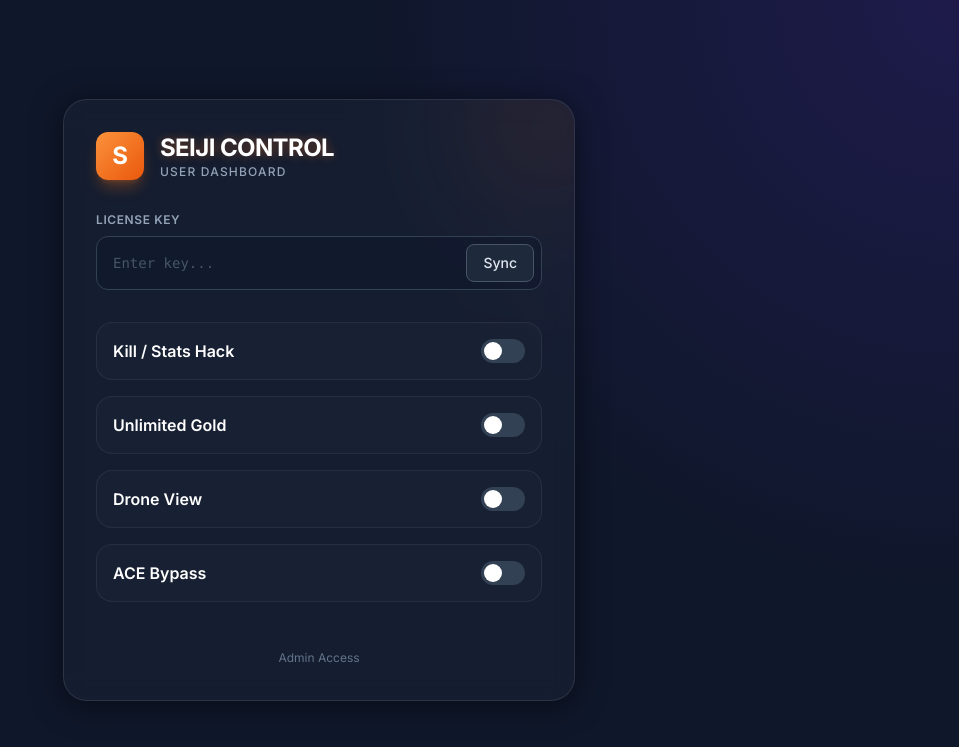
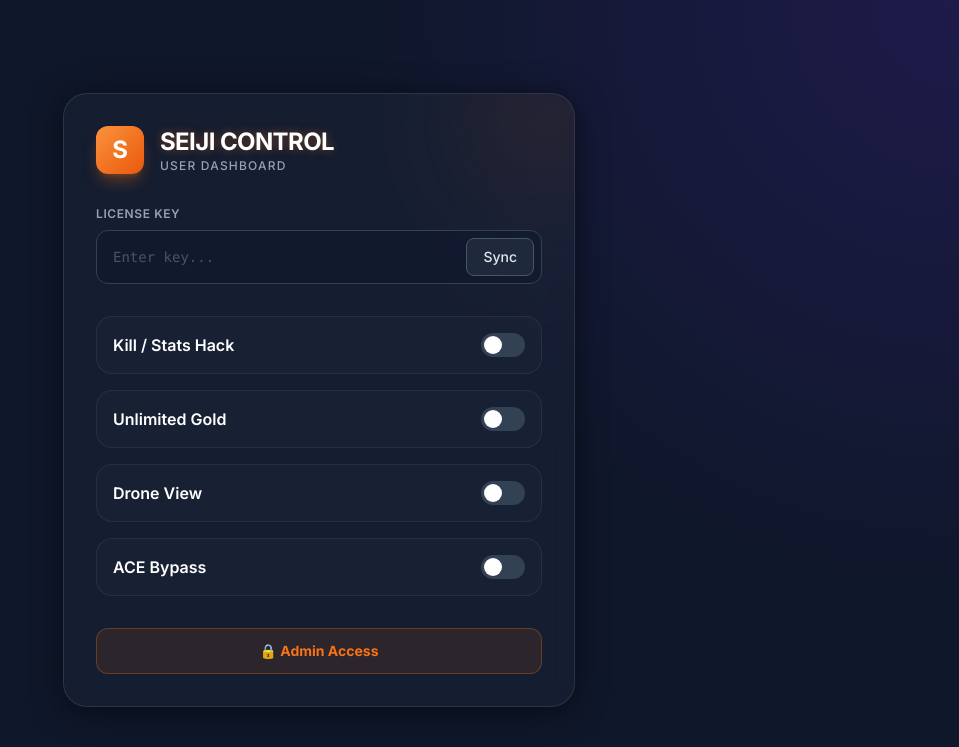
Before and after one commit to seijipromt-ai/seiji-control-panel, a Flask app: page / in a window 1280 px wide. Shown: the top 747 px of the page, without its empty margins (321-1280 px from the left). Run offline with Flask 3, Linux system fonts and the light colour scheme; some libraries are stand-ins or nearby versions.

Commit message:
Update index.html

```diff
--- a/templates/index.html
+++ b/templates/index.html
@@ -61,7 +61,10 @@
             <span id="statusText" class="text-sm font-medium"></span>
         </div>
 
-        <button onclick="toggleAdminView()" class="mt-6 w-full text-xs text-slate-500 hover:text-orange-500 transition-colors">Admin Access</button>
+        <!-- MAS KLARO NA ADMIN BUTTON -->
+        <button onclick="toggleAdminView()" class="mt-8 w-full text-sm text-orange-500 hover:text-orange-400 font-bold transition-colors flex items-center justify-center gap-2 border border-orange-500/30 rounded-xl py-3 bg-orange-500/10 hover:bg-orange-500/20">
+            🔒 Admin Access
+        </button>
     </div>
 
     <!-- ADMIN LOGIN -->
```
